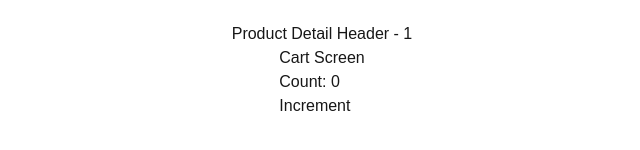
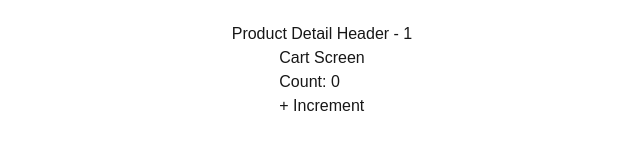
Before and after one commit to SS-SeinShwe/Learning-Next-js, a Next.js app: page /product/1/cart in a window 1280 px wide. Shown: the part 330-480 px from the top of the page, without its empty margins (318-958 px from the left). Built offline with nearby package versions, Linux system fonts and the light colour scheme.

Commit message:
Extract reusable cart count component

```diff
--- /dev/null
+++ b/app/_lib/count.tsx
@@ -0,0 +1,15 @@
+"use client";
+
+import React, { useState } from "react";
+
+function Count() {
+  const [count, setCount] = useState(0);
+  return (
+    <div>
+      <p>Count: {count}</p>
+      <button onClick={() => setCount(count + 1)}> + Increment</button>
+    </div>
+  );
+}
+
+export default Count;
--- a/app/product/[productId]/cart/page.tsx
+++ b/app/product/[productId]/cart/page.tsx
@@ -1,14 +1,10 @@
-"use client";
-
-import React, { useState } from "react";
+import Count from "@/app/_lib/count";
 
 function Cart() {
-  const [count, setCount] = useState(0);
   return (
     <div>
       <p>Cart Screen</p>
-      <p>Count: {count}</p>
-      <button onClick={() => setCount(count + 1)}>Increment</button>
+      <Count />
     </div>
   );
 }
```
